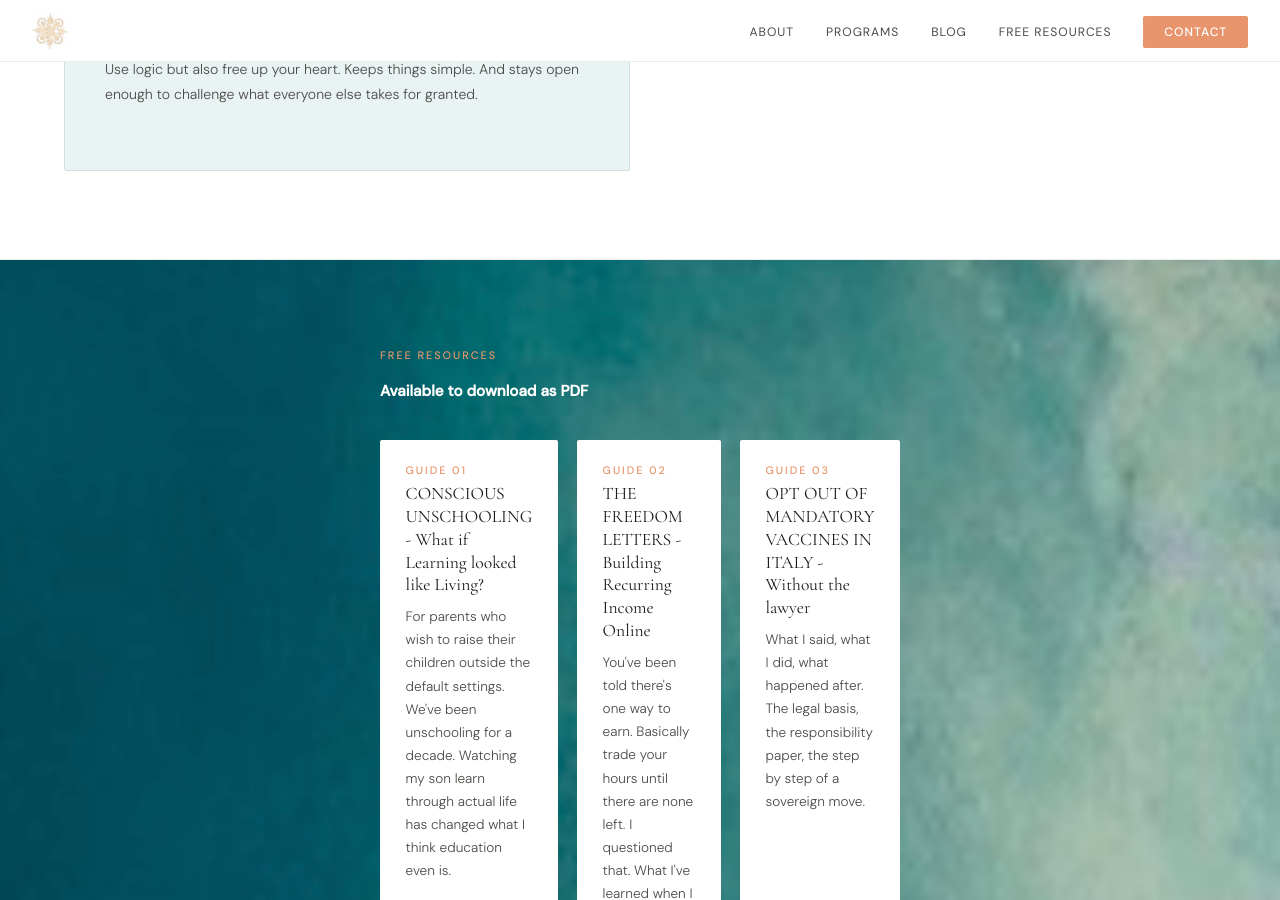
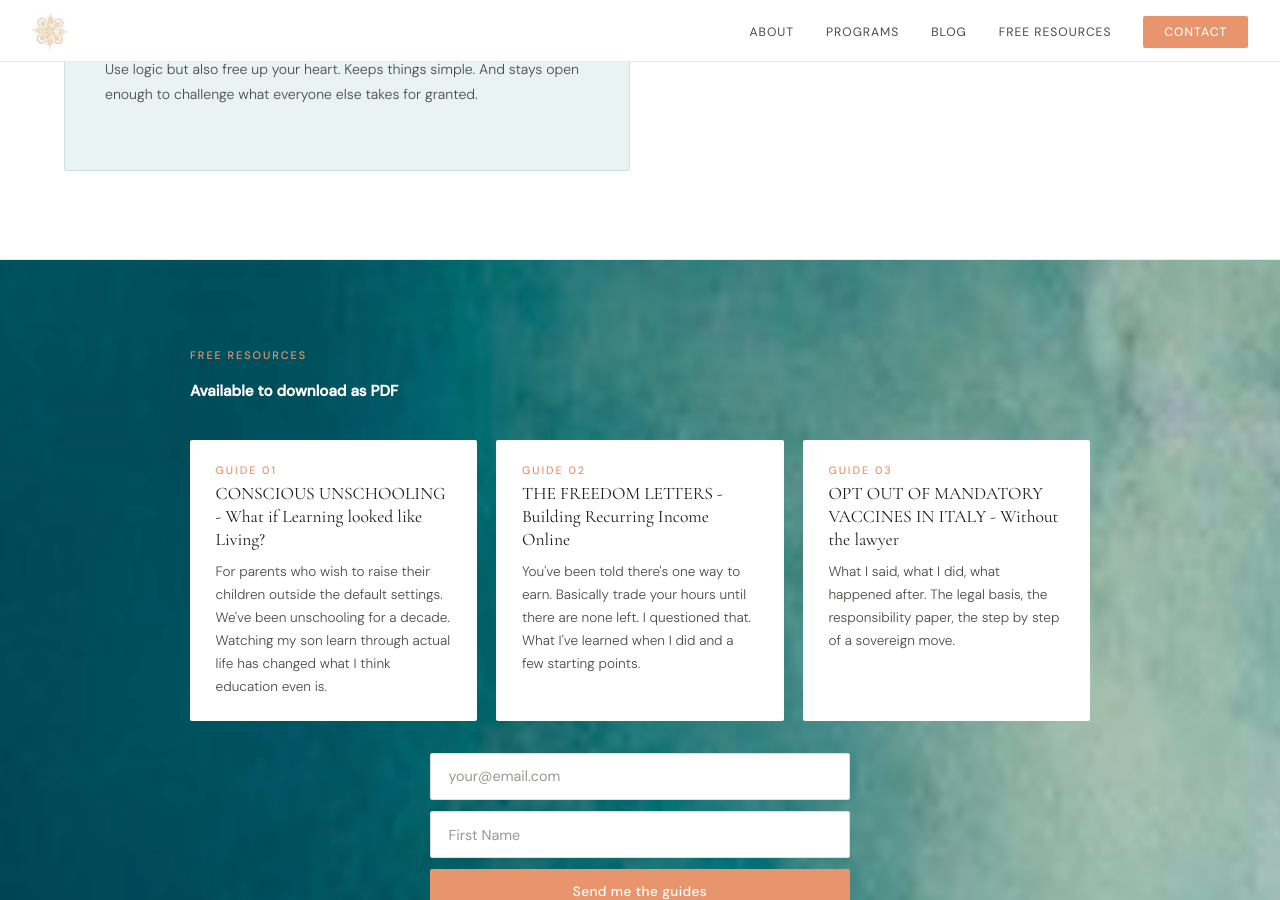
Before and after one commit to Blubell26/giuliapacciotti.com, a Jekyll site: the page built from index.html, in a window 1280 px wide and 900 px high, scrolled down 1837 px. Built offline with Jekyll 4.4.1, drawn with Linux system fonts in a browser that asks for light colours.

Commit message:
Update index.html

```diff
--- a/index.html
+++ b/index.html
@@ -127,7 +127,7 @@ section:last-child { border-bottom:none; }
 .testi-name { font-size:0.78rem; color:var(--soft); letter-spacing:0.06em; text-transform:uppercase; }
 
 .newsletter { background:white; text-align:center; }
-.newsletter-inner { max-width:520px; margin:0 auto; }
+.newsletter-inner { max-width:900px; margin:0 auto; }
 .newsletter-h { font-family:'Cormorant Garamond',serif; font-size:clamp(1.8rem,3vw,2.5rem); font-weight:300; color:var(--dark); margin-bottom:1rem; line-height:1.2; }
 .newsletter-h em { font-style:italic; color:var(--peach); }
 .newsletter-p { font-size:0.95rem; line-height:1.75; color:var(--mid); font-weight:300; margin-bottom:2.2rem; }
```
